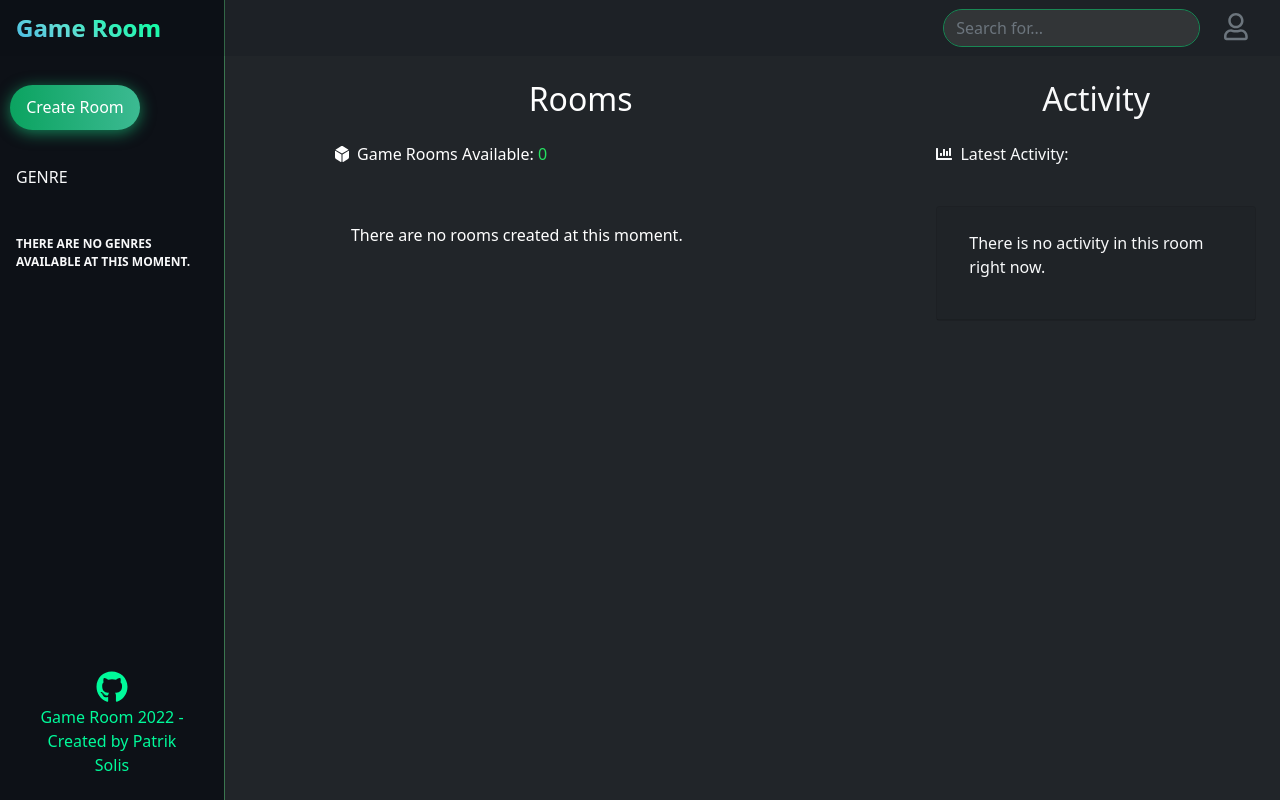
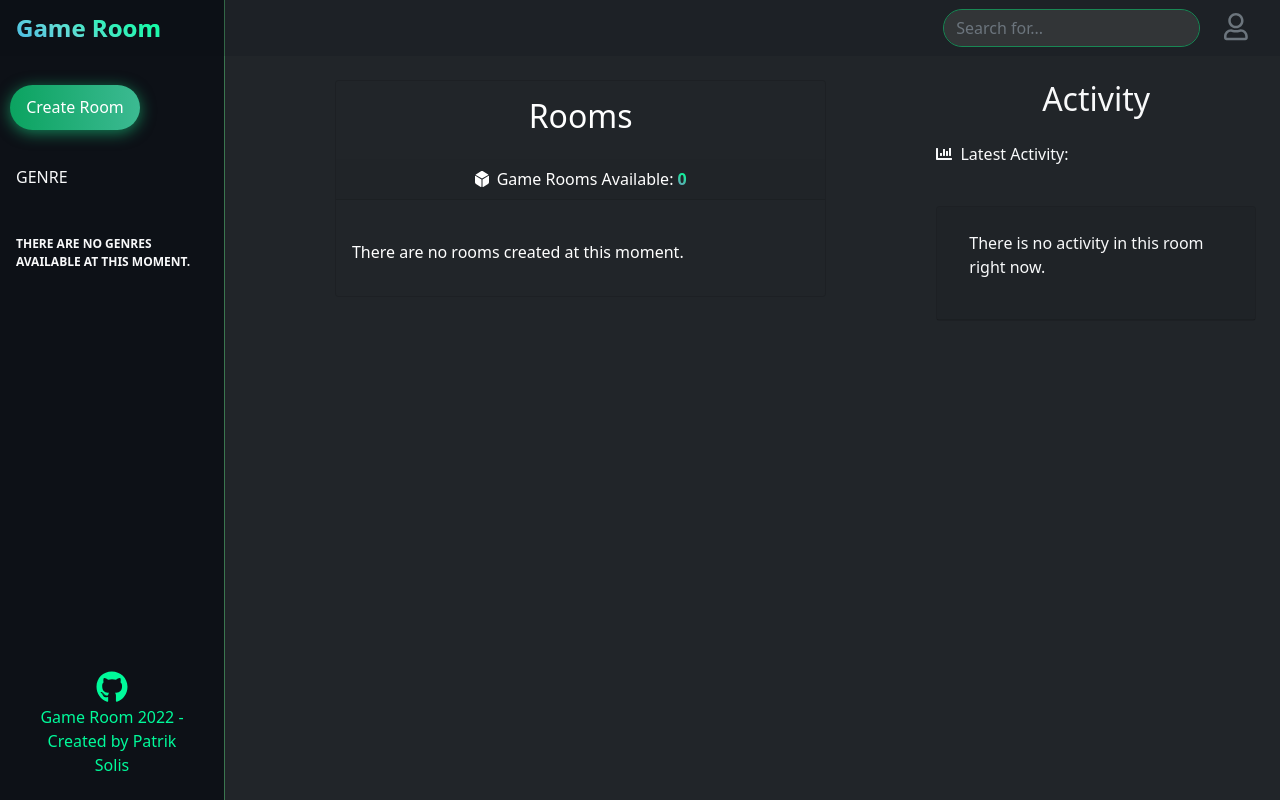
Before and after one commit to Ario124/Game_Room, a Django app: page / in a window 1280 px wide. Run offline with Django 3.2, Linux system fonts and the light colour scheme; data that the repository does not hold is empty.

Commit message:
Updated home title to fit used style across other pages. Also added if statement to show pagination only if rooms count exceeds 4.

```diff
--- a/base/templates/base/home.html
+++ b/base/templates/base/home.html
@@ -7,22 +7,18 @@
         <div class="container-fluid px-4">
             <div class="row">
                 <div class="col-xl-6 offset-lg-1 offset-sm-0">
-                    <div class="bg-dark text-white mb-4">
+                    <div class="bg-dark text-white card mb-4 pt-3">
                         <h2 class="text-center mb-4">Rooms</h2>
-                        <div class="">
-                            <i class="fas fa-dice-d6 me-1"></i>
-                            <span>
-                                Game Rooms Available:
-                                <span class="text-green">
-                                    {{room_count}}
-                                </span>
-                            </span>
+                        <div class="card-header">
+                            <div class="">
+                                <div class="d-flex justify-content-center">
+                                    <div><i class="fas fa-dice-d6 me-1"> </i> Game Rooms Available: <span class="gradient fw-bold">{{room_count}}</span></div>
+                                </div>
+                            </div>
                         </div>
-                        <div><canvas width="100%" height="35"></canvas>
+                        <div class="mt-4">
                             {% if room_count > 0 %}
                             {% for room in page %}
-
-
                             <div class="game-card {% cycle 'bg-dark' 'bg-dark2' %} card mb-4">
                                 <div class="card-header">
                                     <div class="row">
@@ -41,7 +37,7 @@
                                     </div>
                                     <div class="row">
                                         <div class="col">
-                                        <p>Project Owner: <span class="mx-1"><a class="text-capitalize room-host" href="{% url 'user-profile' room.host.id %}">{{room.host}}</a></span></p>
+                                        <p>Project Owner: <span class="mx-1"><a class="text-capitalize gradient room-host" href="{% url 'user-profile' room.host.id %}">{{room.host}}</a></span></p>
                                         </div>
                                     </div>
 
@@ -57,6 +53,7 @@
                                 {% endfor %}
 
                                 <!--Pagination-->
+                                {% if room_count > 4 %}
                                 <nav>
                                     <ul class="pagination justify-content-center">
                                     {% if page.has_previous %}
@@ -114,6 +111,7 @@
                                     {% endif %}
                                 </ul>
                                 </nav>
+                                {% endif %}
                                 {% else %}
                                 <div class="card-body">
                                     <p>There are no rooms created at this moment.</p>
```
